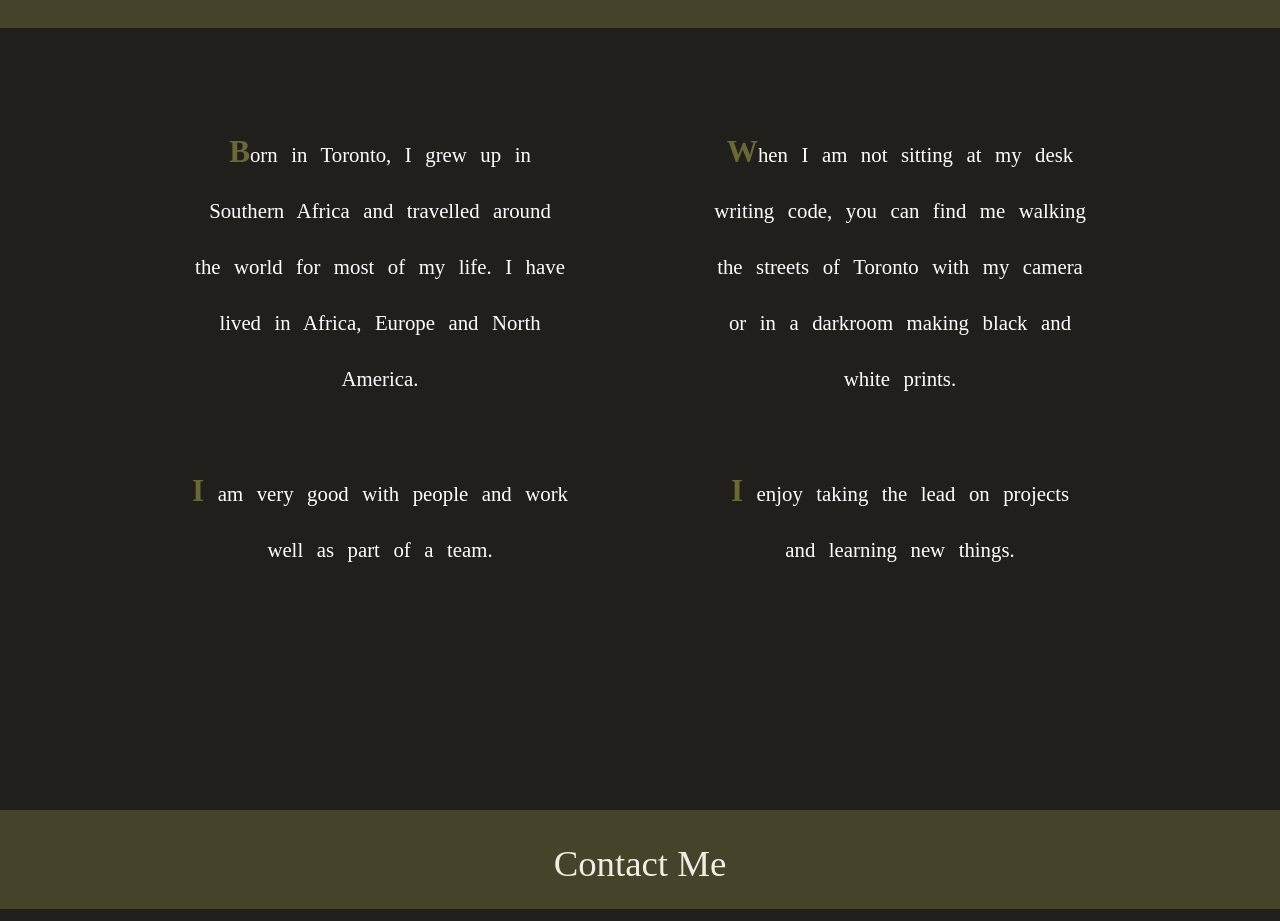
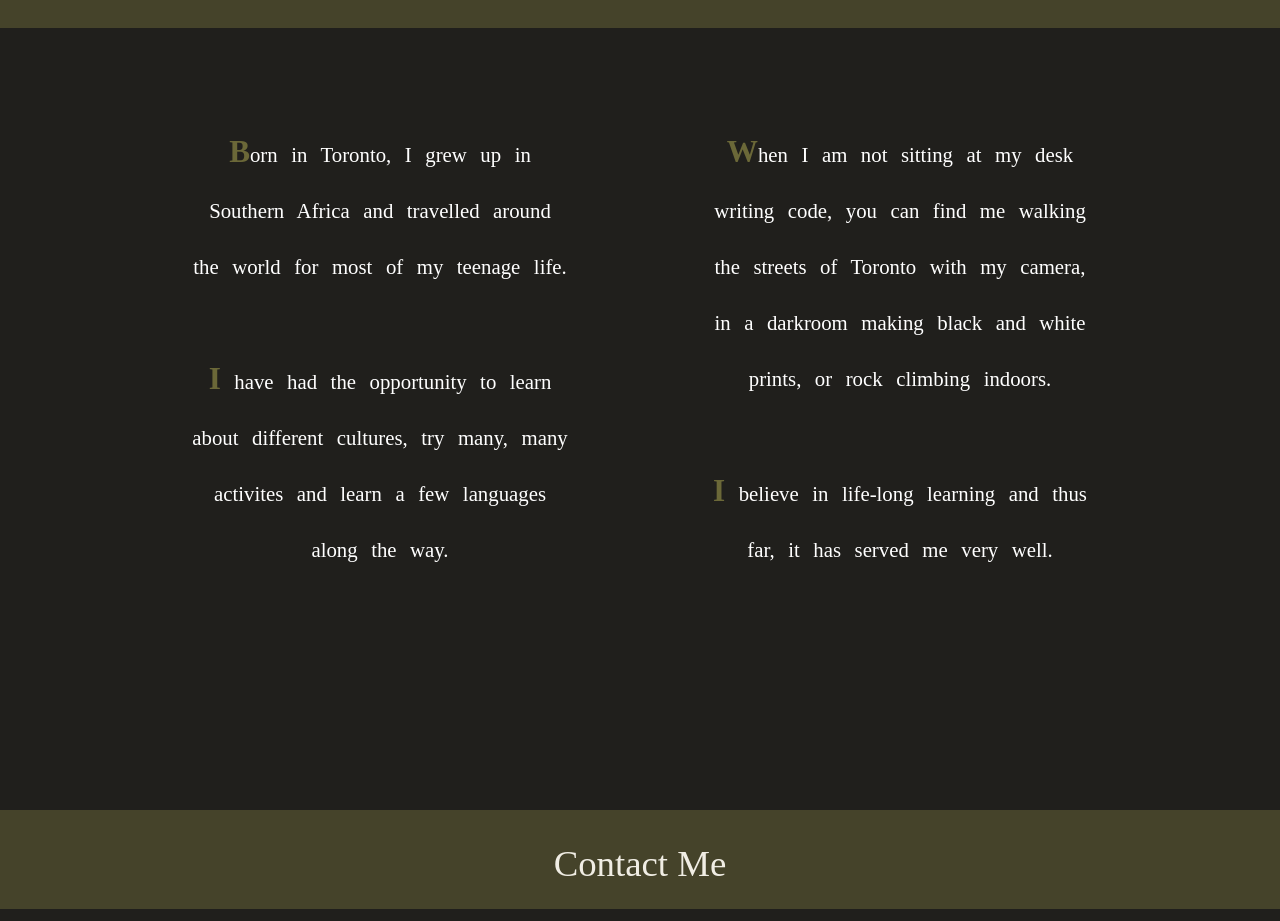
Before and after one commit to Yanek-K/Portfolio, a React (Create React App) app: page / in a window 1280 px wide. Shown: the part 3000-3921 px from the top of the page. Built offline with nearby package versions, Linux system fonts and the light colour scheme.

Commit message:
Updated project url and about page

```diff
--- a/src/Components/Reddit/index.js
+++ b/src/Components/Reddit/index.js
@@ -23,7 +23,7 @@ const Reddit = () => {
           <div className="reddit__buttons">
             <div className="reddit__project">
               {" "}
-              <a href="https://www.notreddit.online/" target="_blank">
+              <a href="http://not-reddit.yanek-k.com//" target="_blank">
                 View Project
               </a>
             </div>
--- a/src/Components/Smalltalk/index.js
+++ b/src/Components/Smalltalk/index.js
@@ -23,7 +23,7 @@ const Smalltalk = () => {
           <div className="smalltalk__buttons">
             <div className="smalltalk__project">
               {" "}
-              <a href="https://www.small-talk.online/login" target="_blank">
+              <a href="http://smalltalk.yanek-k.com/" target="_blank">
                 View Project
               </a>
             </div>
--- a/src/pages/About/index.js
+++ b/src/pages/About/index.js
@@ -10,20 +10,18 @@ const About = () => {
           <p>
             <strong className="about__strong">B</strong>orn in Toronto, I grew
             up in Southern Africa and travelled around the world for most of my
-            life. I have lived in Africa, Europe and North America.
+            teenage life.
             <br />
             <br />
-            <strong className="about__strong">I</strong> am very good with
-            people and work well as part of a team.
+            <strong className="about__strong">I</strong> have had the opportunity to learn about different cultures, try many, many activites and learn a few languages along the way.
             <br />
             <br />
             <strong className="about__strong">W</strong>hen I am not sitting at
             my desk writing code, you can find me walking the streets of Toronto
-            with my camera or in a darkroom making black and white prints.
+            with my camera, in a darkroom making black and white prints, or rock climbing indoors.
             <br />
             <br />
-            <strong className="about__strong">I</strong> enjoy taking the lead
-            on projects and learning new things.{" "}
+            <strong className="about__strong">I</strong> believe in life-long learning and thus far, it has served me very well.
           </p>
         </div>
       </div>
```
Also changed, not shown: firebase.json (added), 2 other files (tests, documents, lock files or other folders).
